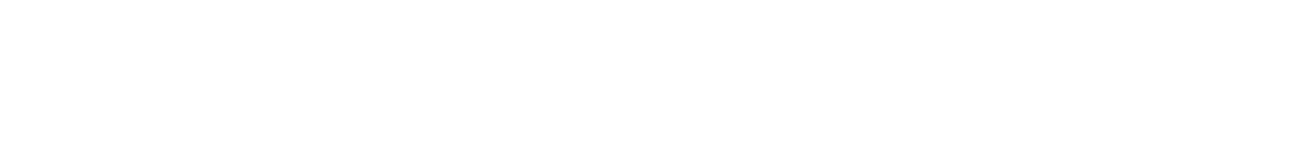
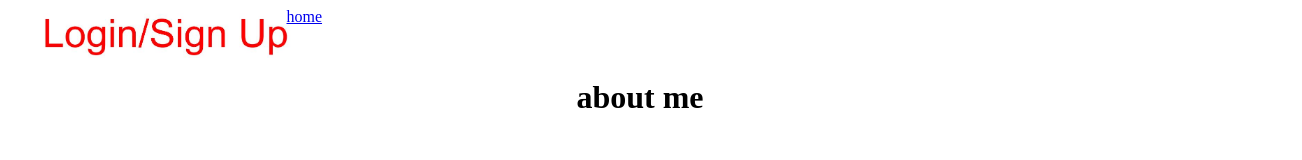
Before and after one commit to LocatedMaple38/lm38.ca, a plain HTML site: page bio.html in a window 1280 px wide. Shown: the whole page, 1302 px wide, since content can reach past the window. Drawn offline with Linux system fonts and the light colour scheme.

Commit message:
Update bio.html

```diff
--- a/bio.html
+++ b/bio.html
@@ -5,3 +5,37 @@
 		<link rel="icon" type="image/x-icon" href="images/main.jpg">
 		<meta name="viewport" content="with=device-width", "initial-scale=1.0">
 		<style>
+			.topbar {
+				background: #ffffff;
+				padding: 0px;
+				padding-left: 30px;
+				margin: 0px;
+				height: 50px;
+				width: 100%;
+				text-align: center;
+				float: center;
+				column-count: 7;
+			}
+			h1 {
+				background: #ffffff;
+				padding 30px;
+				padding-bottom: 0px;
+				text-align: center;
+			}
+
+		</style>
+	</head>
+	<body>
+		<div class="topbar">
+			<a href="login.html">
+				<img src="images/login.jpg" alt="login" height="50px">
+			</a>
+			<a href="index.html">
+				<p>home</p>
+			</a>
+		</div>
+
+		<h1>about me</h1>
+		<p></p>
+	</body>
+</html>
```
